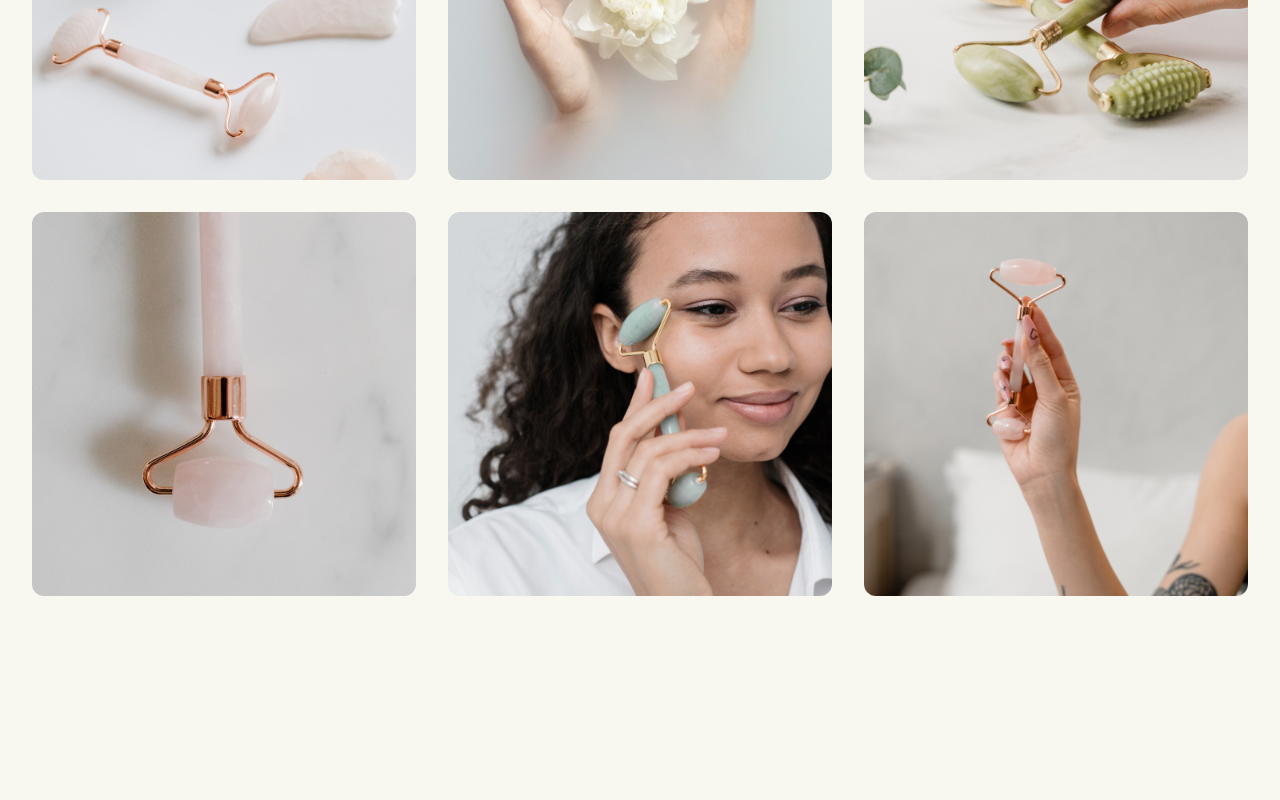
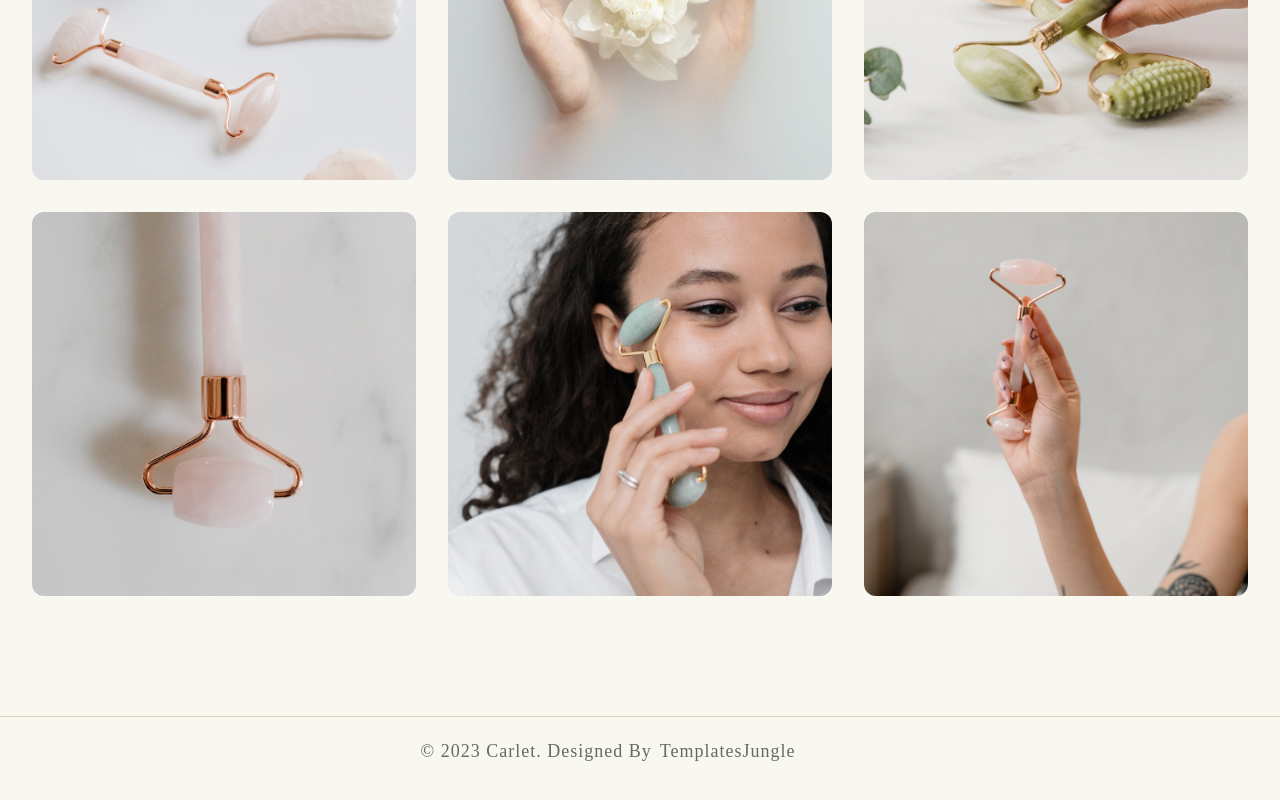
Before and after one commit to RadekNowak2k19/SPA-React-Carlet, a React (Vite) app: page / in a window 1280 px wide. Shown: the part 4683-5483 px from the top of the page. Before the commit the page ends 5399 px from the top, so only its background shows below. Built offline with nearby package versions, Linux system fonts and the light colour scheme.

Commit message:
Created Footer component

```diff
--- a/src/App.jsx
+++ b/src/App.jsx
@@ -11,6 +11,7 @@ import { SectionAdvantages } from "./components/Section/SectionAdvantages";
 import { SectionOrder } from "./components/Section/SectionOrder";
 import { SectionNewsletter } from "./components/Section/SectionNewsletter";
 import { SectionImagesGallery } from "./components/Section/SectionImagesGallery";
+import { Footer } from "./components/Footer/Footer";
 export const App = () => {
 	const [isMobileNav, setIsMobileNav] = useState(false);
 	useEffect(() => {
@@ -35,6 +36,7 @@ export const App = () => {
 				<SectionNewsletter />
 				<SectionImagesGallery />
 			</main>
+			<Footer />
 		</>
 	);
 };
--- /dev/null
+++ b/src/components/Footer/Footer.jsx
@@ -0,0 +1,11 @@
+import styles from "./Footer.module.scss";
+export const Footer = () => {
+	return (
+		<footer className={styles.footer}>
+			<p>
+				© 2023 Carlet. Designed By
+				<a href="https://templatesjungle.com/">TemplatesJungle</a>
+			</p>
+		</footer>
+	);
+};
--- /dev/null
+++ b/src/components/Footer/Footer.module.scss
@@ -0,0 +1,15 @@
+@use "../../scss/colors.scss" as *;
+.footer {
+	border-top: 1px solid $borderColor;
+	padding: 1rem 0 2rem;
+	text-align: center;
+	font-size: 20px;
+	a {
+		margin-left: 0.5rem;
+		color: $bodyColor;
+		text-decoration: none;
+		&:hover {
+			color: $browColor;
+		}
+	}
+}
```
